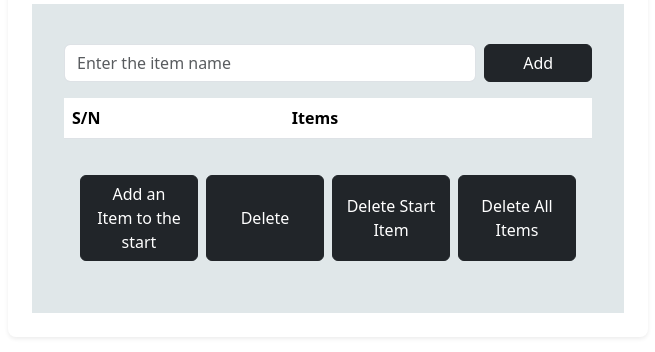
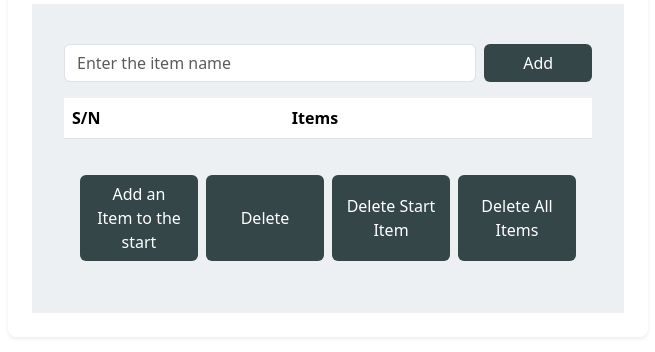
Before and after one commit to Omotolani30/cart, a plain HTML site: page index.html in a window 1280 px wide. Shown: the part 156-508 px from the top of the page, without its empty margins (312-967 px from the left). Drawn offline with nearby package versions, Linux system fonts and the light colour scheme.

Commit message:
all changes

```diff
--- a/index.html
+++ b/index.html
@@ -18,7 +18,7 @@
         <div class="sub-container">
             <div class="d-flex justify-content-space-between gap-2">
                 <input type="text" placeholder="Enter the item name" id="item" class="form-control shadow-none my-2">
-                <button onclick="addItems()" class="btn btn-dark my-2 w-25 h-25">Add</button>
+                <button onclick="addItems()" class="btn my-2 w-25">Add</button>
             </div>
             <div class="my-2">
                 <table class="table">
@@ -32,10 +32,10 @@
                 </table>
             </div>
             <div class="d-flex gap-2 p-3 mx-auto">
-                <button onclick="addStartItem()" class="btn btn-dark my-1 w-25">Add an Item to the start</button>
-                <button onclick="removeItems()" class="btn btn-dark my-1 w-25">Delete</button>
-                <button onclick="removeStartItem()" class="btn btn-dark my-1 w-25">Delete Start Item</button>
-                <button onclick="removeAllItems()" class="btn btn-dark my-1 w-25">Delete All Items</button>
+                <button onclick="addStartItem()" class="btn my-1 w-25">Add an Item to the start</button>
+                <button onclick="removeItems()" class="btn my-1 w-25">Delete</button>
+                <button onclick="removeStartItem()" class="btn my-1 w-25">Delete Start Item</button>
+                <button onclick="removeAllItems()" class="btn my-1 w-25">Delete All Items</button>
             </div>
         </div>
     </div>
--- a/style.css
+++ b/style.css
@@ -20,14 +20,11 @@ body {
 }
 
 .sub-container {
-    background-color: #e0e7e9;
+    background-color: #e0e7e99a;
     padding: 32px;
 }
 
 .btn {
-    border: none;
-    border-radius: 5px;
-    background-color: #354849;
-    color: white;
-    padding: 10px;
+    background-color:#354649 !important;
+    color: #fff !important;
 }
```
